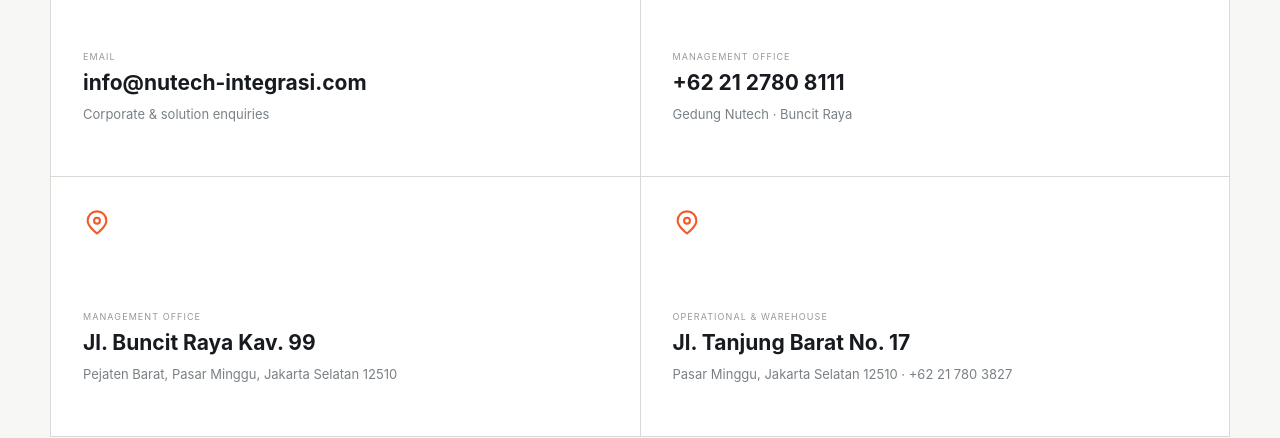
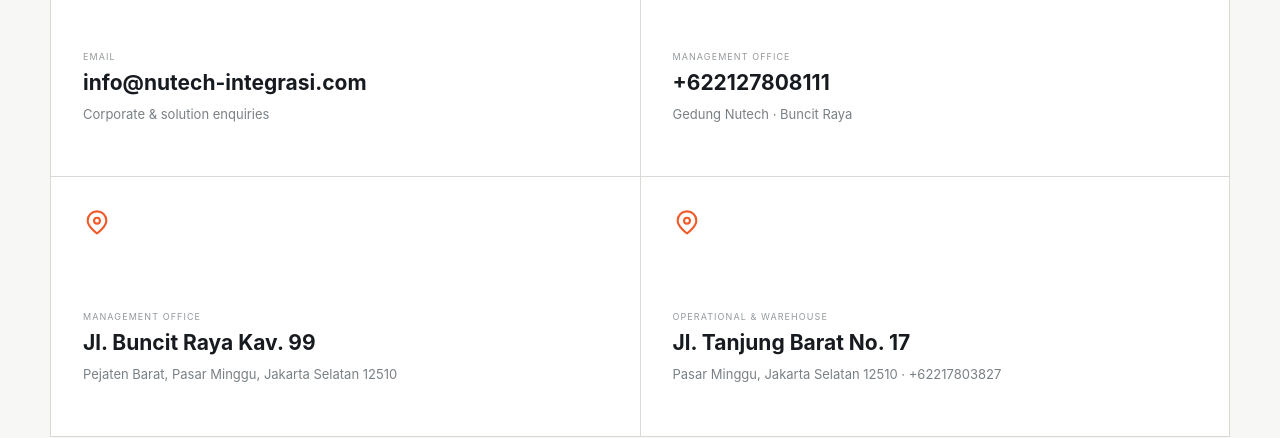
Before and after one commit to nabillazachra/nutech-revamp, a Next.js app: page /contact in a window 1280 px wide. Shown: the part 730-1168 px from the top of the page. Built offline with nearby package versions, Linux system fonts and the light colour scheme.

Commit message:
refactor: source Contact from content layer

```diff
--- a/app/contact/page.js
+++ b/app/contact/page.js
@@ -1,11 +1,14 @@
 import SiteHeader from '../../components/SiteHeader';
 import SiteFooter from '../../components/SiteFooter';
 import { Icon } from '../../components/Icons';
+import { getContactContent } from '../../lib/content';
 
 export const metadata = {
   title: 'Contact | Nutech Integrasi',
   description: 'Contact PT Nutech Integrasi for system integration, transportation, payment, security and maintenance solutions.',
 };
+
+const { emails, phones, offices } = getContactContent();
 
 export default function ContactPage(){
   return <main>
@@ -19,29 +22,29 @@
 
     <section className="section">
       <div className="container contactGrid contactGridFour">
-        <a className="contactCard" href="mailto:info@nutech-integrasi.com">
+        <a className="contactCard" href={'mailto:'+emails.info}>
           <Icon name="mail" size={28}/>
           <small>Email</small>
-          <h3>info@nutech-integrasi.com</h3>
+          <h3>{emails.info}</h3>
           <span>Corporate & solution enquiries</span>
         </a>
-        <a className="contactCard" href="tel:+622127808111">
+        <a className="contactCard" href={'tel:'+phones.management}>
           <Icon name="integration" size={28}/>
           <small>Management Office</small>
-          <h3>+62 21 2780 8111</h3>
+          <h3>{phones.management}</h3>
           <span>Gedung Nutech · Buncit Raya</span>
         </a>
         <div className="contactCard">
           <Icon name="pin" size={28}/>
           <small>Management Office</small>
-          <h3>Jl. Buncit Raya Kav. 99</h3>
-          <span>Pejaten Barat, Pasar Minggu, Jakarta Selatan 12510</span>
+          <h3>{offices.management.address.split(',')[0]}</h3>
+          <span>{offices.management.address.split(',').slice(1).join(',').trim()}</span>
         </div>
         <div className="contactCard">
           <Icon name="pin" size={28}/>
           <small>Operational & Warehouse</small>
-          <h3>Jl. Tanjung Barat No. 17</h3>
-          <span>Pasar Minggu, Jakarta Selatan 12510 · +62 21 780 3827</span>
+          <h3>{offices.warehouse.address.split(',')[0]}</h3>
+          <span>{offices.warehouse.address.split(',').slice(1).join(',').trim()} · {phones.warehouse}</span>
         </div>
       </div>
     </section>
```
